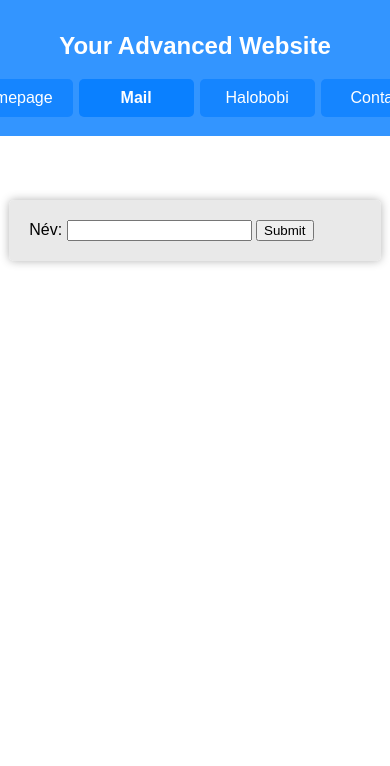
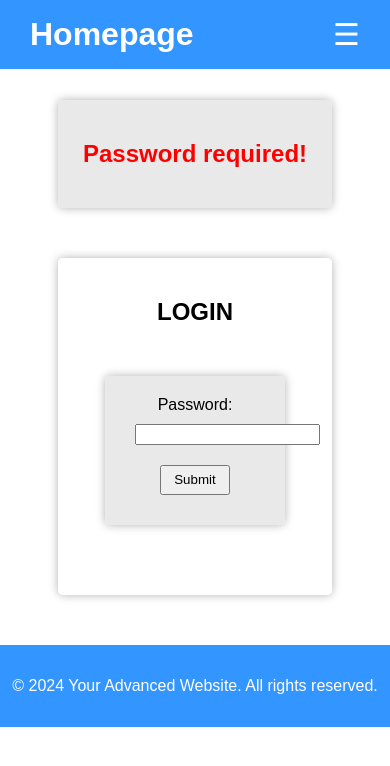
Before and after one commit to halobobi/website, a plain HTML site: page mail.html in a window 390 px wide. Drawn offline with Linux system fonts and the light colour scheme.

Commit message:
Changes.

```diff
--- /dev/null
+++ b/js/page.js
@@ -0,0 +1,45 @@
+let isScrolled = false;
+let isMenuOpen = false;
+
+window.onscroll = function() {
+    if(!window.matchMedia("(max-width: 600px)").matches){
+            scrollPC();
+    }else{
+        isMenuOpen=true;
+        toggleMenu();
+    }
+};
+const icon= document.getElementById("menu-icon")
+icon.addEventListener("click",toggleMenu)
+
+function toggleMenu(){
+    const nav = document.querySelector("nav")
+    if(isMenuOpen){
+        nav.classList.add('hidden')
+        isMenuOpen = false
+        icon.innerText="☰";
+
+    }
+    else{
+        nav.classList.remove('hidden')
+        isMenuOpen = true
+        icon.innerText="✖";
+    }
+
+
+}
+
+function scrollPC() {
+    const header = document.querySelector("header");
+    if (document.body.scrollTop > 50 || document.documentElement.scrollTop > 50) {
+        if (!isScrolled) {
+            header.classList.add('scroll')
+
+            isScrolled = true;
+        }
+    } else {
+        header.classList.remove('scroll')
+
+        isScrolled = false;
+    }
+}
--- a/js/scroll.js
+++ /dev/null
@@ -1,27 +0,0 @@
-let isScrolled = false;
-
-window.onscroll = function() {
-            scrollFunction();
-        };
-
-function scrollFunction() {
-    const header = document.querySelector("header");
-    const nav = document.querySelector("nav")
-    if (document.body.scrollTop > 50 || document.documentElement.scrollTop > 50) {
-        if (!isScrolled) {
-            header.style.padding = "0.5em 0";
-            header.style.height = "fit-content";
-            header.style.flexDirection = "row";
-            nav.style.flexWrap="wrap";
-
-            isScrolled = true;
-        }
-    } else {
-        header.style.padding = "1em 0";
-        header.style.height = "auto";
-        header.style.flexDirection = "column";
-        nav.style.flexWrap="nowrap";
-
-        isScrolled = false;
-    }
-}
--- a/mail.html
+++ b/mail.html
@@ -5,25 +5,34 @@
     <meta name="viewport" content="width=device-width, initial-scale=1.0">
     <link rel="stylesheet" href="./styles.css">
     <title>Website - Halosite - Webbobi - Halobobi</title>
-    <script src="./js/scroll.js"></script>
-
 </head>
 <body>
     <header>
-        <h1>Your Advanced Website</h1>
-        <nav>
-            <a href="https://www.andrasbiro.work/home">Homepage</a>
-            <a href="https://www.andrasbiro.work/mail" id="active">Mail</a>
+        <h1>Homepage</h1>
+        <div id="menu-icon">☰</div>
+        <nav class="hidden">
+            <a href="https://www.andrasbiro.work/index" id="active">Homepage</a>
+            <a href="https://www.andrasbiro.work/mail">Mail</a>
             <a href="https://www.andrasbiro.work/halobobi">Halobobi</a>
             <a href="https://www.andrasbiro.work/contact">Contact</a>
         </nav>
     </header>
-
     <section>
-        <form action="https://api.laandro3.workers.dev/api/handle" method="post">
-            <label for="name">Név: <input type="text" name="name" id="name"></label>
-            <input type="submit" value="Submit">
+        <h2 class="warning">Password required!</h2>
+    </section>
+    <section>
+        <h2>LOGIN</h2>
+        <section>
+        <form action="https://mail.andrasbiro.work/api/handle" method="post">
+            <label for="pw">Password: </label><input type="password" name="password" id="pw">
+            <br><input class="submit" type="submit" value="Submit">
         </form>
     </section>
+    </section>
+
+    <footer>
+        <p>&copy; 2024 Your Advanced Website. All rights reserved.</p>
+    </footer>
 </body>
+<script src="./js/page.js"></script>
 </html>
--- a/styles.css
+++ b/styles.css
@@ -2,7 +2,7 @@ body {
     font-family: 'Arial', sans-serif;
     margin: 0;
     padding: 0;
-    padding-top:150px;
+    padding-top:120px;
     box-sizing: border-box;
     background-size: cover;
     background-position: center;
@@ -12,8 +12,23 @@ body {
 }
 
 h1{
-    margin-left:10px;
-    margin-right:10px;
+    margin:10px 30px;
+}
+
+h2{
+    text-align: center;
+}
+
+h2.warning{
+    color:red;
+    font-weight: bold;
+}
+
+div#menu-icon{
+    display: none;
+    cursor: pointer;
+    margin:30px;
+    font-size: 30px;
 }
 
 header, footer {
@@ -24,7 +39,7 @@ header, footer {
     position: fixed;
     width: 100%;
     z-index: 1000;
-    transition: height 1s, padding 1s;
+    transition: padding 0.5s;
 }
 
 header {
@@ -33,7 +48,10 @@ header {
     flex-direction: column;
     justify-content: space-between;
     align-items: center;
-    transition: flex-direction 1s;
+}
+header.scroll{
+    padding: 0.5em 0;
+    flex-direction:row;
 }
 
 nav {
@@ -42,6 +60,10 @@ nav {
     justify-content: space-around;
     align-items: center;
     flex-wrap: nowrap;
+    padding:0 20px;
+}
+nav.hidden{
+    display:flex;
 }
 
 nav a {
@@ -65,7 +87,7 @@ nav #active {
 }
 
 section {
-    max-width: 800px;
+    max-width: 60%;
     margin: 50px auto;
     padding: 20px;
     background-color: rgba(255, 255, 255, 0.9);
@@ -79,20 +101,70 @@ section:nth-child(even) {
     background-color: rgba(231, 231, 231, 0.9);
 }
 
+form{
+    text-align: center;
+}
+form input{
+    margin: 10px;
+}
+
+form input.submit{
+    width:70px;
+    height:30px;
+    text-align: center;
+}
+
 footer {
     bottom: 0;
     position: relative;
 }
 
 @media only screen and (max-width: 600px) {
+    div#menu-icon{
+        display: block;
+    }
+    header{
+        padding:0.9em 0;
+        flex-direction: row;
+        max-height: 40px;
+        min-height: 40px;
+    }
     body{
-        padding-top:150px;
+        padding-top:50px;
     }
-    section {
-        margin: 50px auto;
-        max-width: 85%;
+    nav{
+        margin-top:306px;
+        padding:0;
+        position:fixed;
+        flex-direction: column;
+        background-color: rgba(0, 123, 255, 0.9);
+        width:100%;
     }
-    h1{
-        font-size: 150%;
+    nav.hidden{
+        display:none;
+    }
+    nav a {
+        text-decoration: none;
+        color: #fff;
+        padding: 15px 40px 15px;
+        font-size: 20px;
+        border-bottom: 0.5px solid rgba(0, 65, 134, 0.4);
+        border-radius: 0;
+        background-color: transparent;
+        transition: color 0.3s;
+        min-width: 50%;
+    }
+
+    nav a:last-child{
+        border-bottom:none;
+    }
+
+    nav a:hover {
+        background-color: transparent;
+    }
+
+    nav #active {
+        background-color: transparent;
+        font-weight: bold;
     }
 }
```
Also changed, not shown: index.html (+6 -6 lines).
